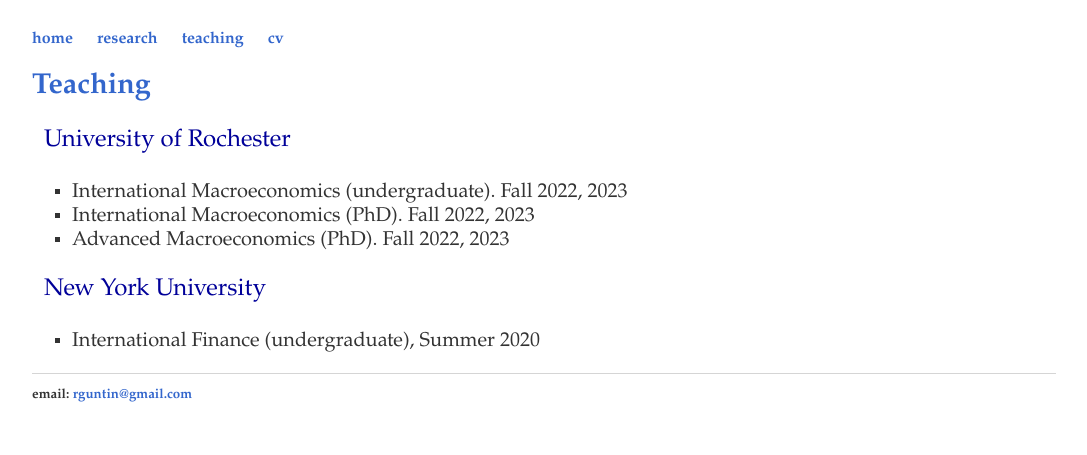
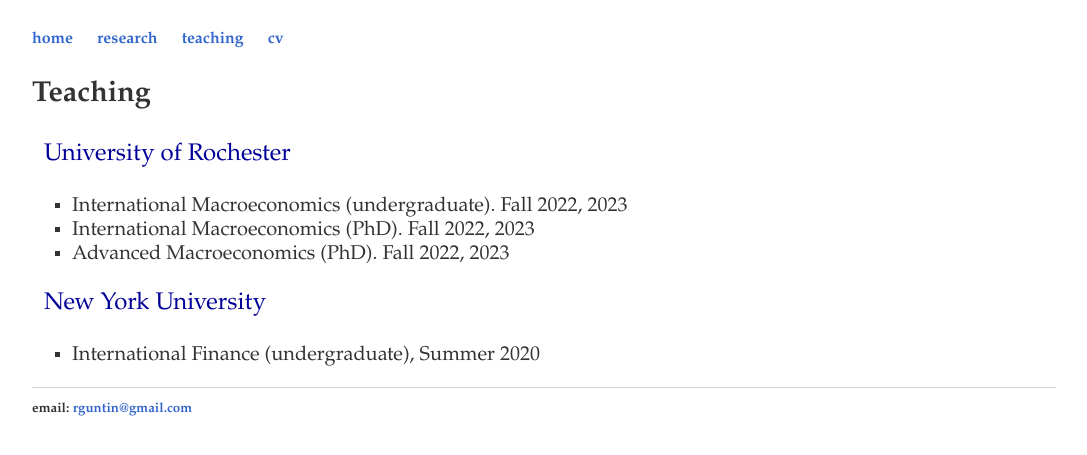
Before and after one commit to rafaguntin/rafaguntin.github.io, a Jekyll site: the page built from teaching/index.html, in a window 1280 px wide. Shown: the top 455 px of the page, without its empty margins (96-1183 px from the left). Built offline with Jekyll 4.4.1, drawn with Linux system fonts in a browser that asks for light colours.

Commit message:
Update index.html

```diff
--- a/teaching/index.html
+++ b/teaching/index.html
@@ -4,7 +4,8 @@
 ---
 
 <div class="blurb">
-			<p><big><a style="font-weight: bold">Teaching</a></p>
+<big>
+			<p style="font-weight: bold">Teaching</p>
 <small>
 			<p style="color:#000099"> &nbsp; University of Rochester </p>
 <small>
```
